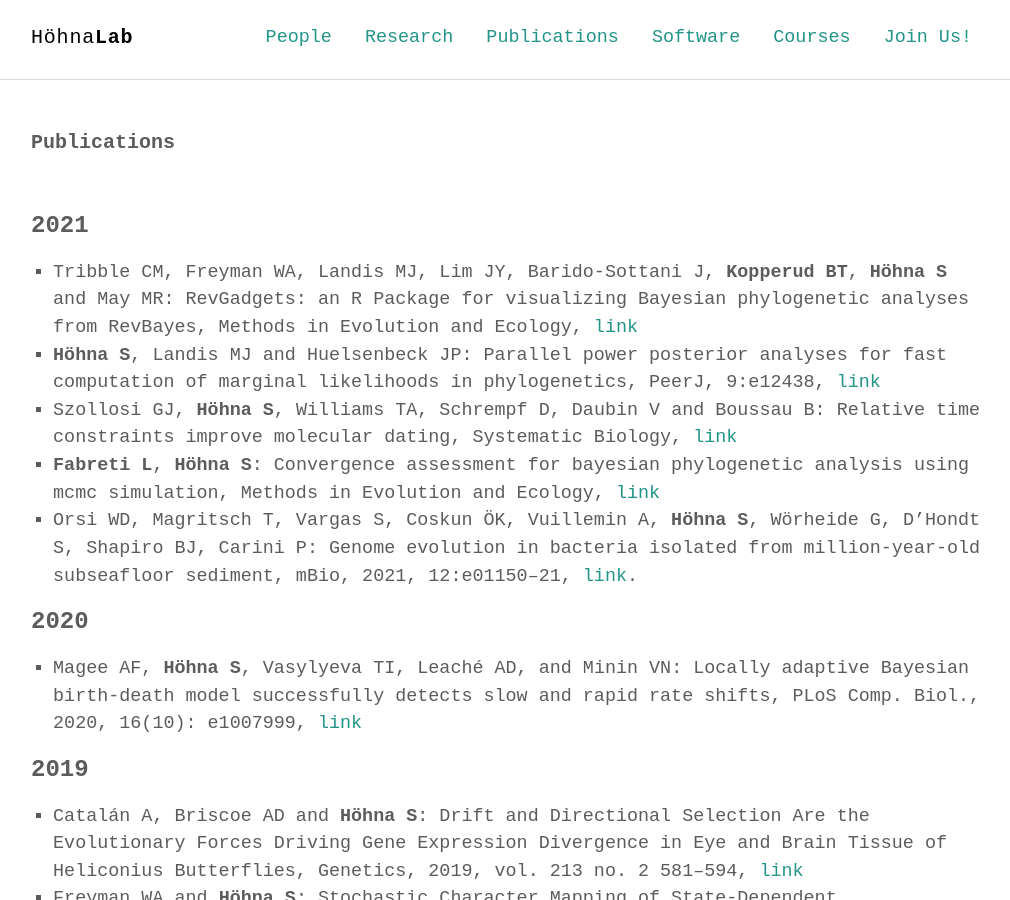
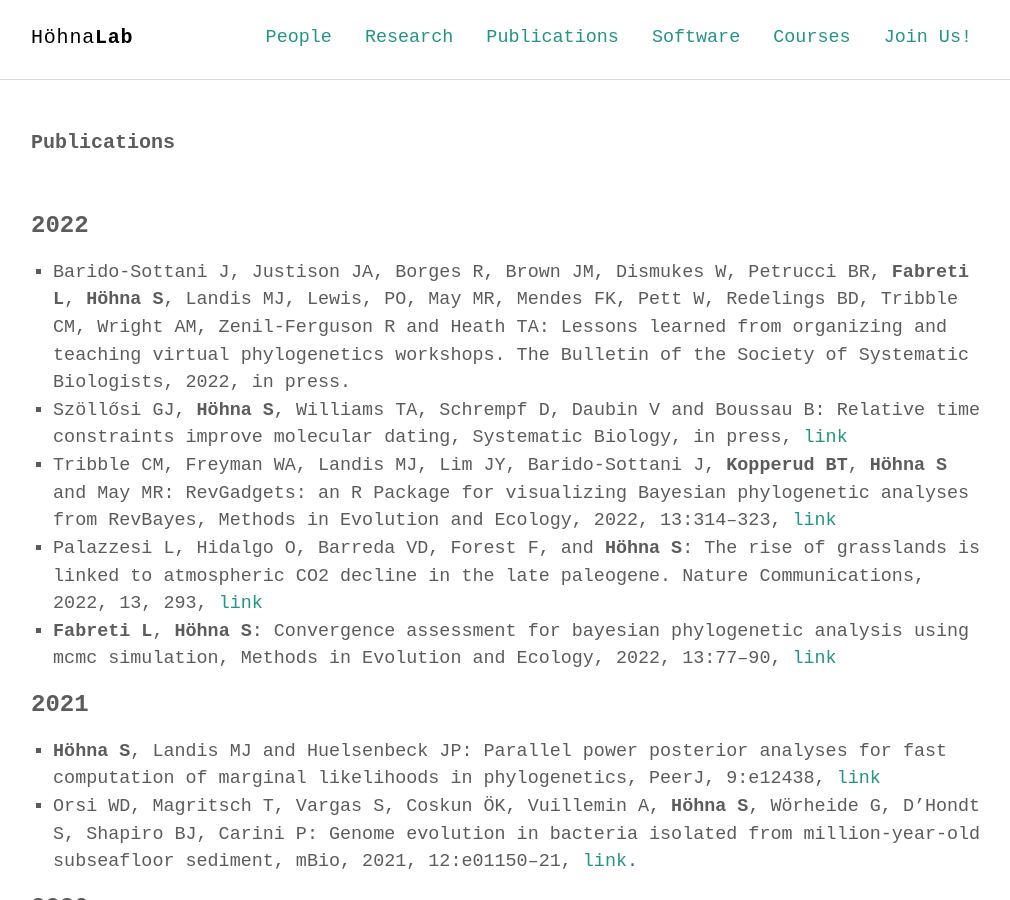
Before and after one commit to hoehnalab/hoehnalab.github.io, a Jekyll site: the page built from publications.md, in a window 1280 px wide and 900 px high. Shown: the whole window, without its empty margins (133-1143 px from the left). Built offline with Jekyll 4.4.1, drawn with Linux system fonts in a browser that asks for light colours; some web fonts are replaced.

Commit message:
Update publications.md
adding new publications

```diff
--- a/publications.md
+++ b/publications.md
@@ -4,37 +4,41 @@ title: Publications
 permalink: /publications/
 ---
 
+<h3>2022</h3>
+- Barido-Sottani J, Justison JA, Borges R, Brown JM, Dismukes W, Petrucci BR, <strong>Fabreti L</strong>, <strong>H&ouml;hna S</strong>, Landis MJ, Lewis, PO, May MR, Mendes FK, Pett W, Redelings BD, Tribble CM, Wright AM, Zenil-Ferguson R and Heath TA: Lessons learned from organizing and teaching virtual phylogenetics workshops. The Bulletin of the Society of Systematic Biologists, 2022, in press.
+- Sz&ouml;ll&#337;si GJ, <strong>H&ouml;hna S</strong>, Williams TA, Schrempf D, Daubin V and Boussau B: Relative time constraints improve molecular dating, Systematic Biology, in press, [link](https://doi.org/10.1093/sysbio/syab084)
+- Tribble CM, Freyman WA, Landis MJ, Lim JY, Barido-Sottani J, <strong>Kopperud BT</strong>, <strong>H&ouml;hna S</strong> and May MR: RevGadgets: an R Package for visualizing Bayesian phylogenetic analyses from RevBayes, Methods in Evolution and Ecology, 2022, 13:314--323, [link](https://doi.org/10.1111/2041-210X.13750)
+- Palazzesi L, Hidalgo O, Barreda VD, Forest F, and <strong>H&ouml;hna S</strong>: The rise of grasslands is linked to atmospheric CO<sub>2</sub> decline in the late paleogene. Nature Communications, 2022, 13, 293, [link](https://doi.org/10.1038/s41467-021-27897-y)
+- <strong>Fabreti L</strong>, <strong>H&ouml;hna S</strong>: Convergence assessment for bayesian phylogenetic analysis using mcmc simulation, Methods in Evolution and Ecology, 2022, 13:77–90, [link](https://doi.org/10.1111/2041-210X.13727)
+
 <h3>2021</h3>
-- Tribble CM, Freyman WA, Landis MJ, Lim JY, Barido-Sottani J, <strong>Kopperud BT</strong>, <strong>Höhna S</strong> and May MR: RevGadgets: an R Package for visualizing Bayesian phylogenetic analyses from RevBayes, Methods in Evolution and Ecology, [link](https://doi.org/10.1111/2041-210X.13750)
-- <strong>Höhna S</strong>, Landis MJ and Huelsenbeck JP: Parallel power posterior analyses for fast computation of marginal likelihoods in phylogenetics, PeerJ, 9:e12438, [link](https://doi.org/10.7717/peerj.12438)
-- Szollosi GJ, <strong>Höhna S</strong>, Williams TA, Schrempf D, Daubin V and Boussau B: Relative time constraints improve molecular dating, Systematic Biology, [link](https://doi.org/10.1093/sysbio/syab084)
-- <strong>Fabreti L</strong>, <strong>Höhna S</strong>: Convergence assessment for bayesian phylogenetic analysis using mcmc simulation, Methods in Evolution and Ecology, [link](https://doi.org/10.1111/2041-210X.13727)
-- Orsi WD, Magritsch T, Vargas S, Coskun ÖK, Vuillemin A, <strong>Höhna S</strong>, Wörheide G, D'Hondt S, Shapiro BJ, Carini P: Genome evolution in bacteria isolated from million-year-old subseafloor sediment, mBio, 2021, 12:e01150--21, [link](https://doi.org/10.1128/mBio.01150-21).
+- <strong>H&ouml;hna S</strong>, Landis MJ and Huelsenbeck JP: Parallel power posterior analyses for fast computation of marginal likelihoods in phylogenetics, PeerJ, 9:e12438, [link](https://doi.org/10.7717/peerj.12438)
+- Orsi WD, Magritsch T, Vargas S, Coskun &Ouml;K, Vuillemin A, <strong>H&ouml;hna S</strong>, W&ouml;rheide G, D'Hondt S, Shapiro BJ, Carini P: Genome evolution in bacteria isolated from million-year-old subseafloor sediment, mBio, 2021, 12:e01150--21, [link](https://doi.org/10.1128/mBio.01150-21).
 
 <h3>2020</h3>
-- Magee AF, <strong>Höhna S</strong>, Vasylyeva TI, Leaché AD, and Minin VN: Locally adaptive Bayesian birth-death model successfully detects slow and rapid rate shifts, PLoS Comp. Biol., 2020, 16(10): e1007999, [link](https://doi.org/10.1371/journal.pcbi.1007999)
+- Magee AF, <strong>H&ouml;hna S</strong>, Vasylyeva TI, Leaché AD, and Minin VN: Locally adaptive Bayesian birth-death model successfully detects slow and rapid rate shifts, PLoS Comp. Biol., 2020, 16(10): e1007999, [link](https://doi.org/10.1371/journal.pcbi.1007999)
 
 
 <h3>2019</h3>
-- Catalán A, Briscoe AD and <strong>Höhna S</strong>: Drift and Directional Selection Are the Evolutionary Forces Driving Gene Expression Divergence in Eye and Brain Tissue of Heliconius Butterflies, Genetics, 2019, vol. 213 no. 2 581--594, [link](https://doi.org/10.1534/genetics.119.302493)
-- Freyman WA and <strong>Höhna S</strong>: Stochastic Character Mapping of State-Dependent Diversification Reveals the Tempo of Evolutionary Decline in Self-Compatible Onagraceae Lineages, Systematic Biology, 2019, 68 (3), 505--519, [link](https://academic.oup.com/sysbio/article-abstract/68/3/505/5200730)
-- Silvestro D, MF Tejedor, ML Serrano-Serrano, O Loiseau, V Rossier, J Rolland, A Zizka, <strong>S Höhna</strong>, A Antonelli and N Salamin: Early Arrival and Climatically-Linked Geographic Expansion of New World Monkeys from Tiny African Ancestors, Systematic Biology, 2019, 68 (1), 78--92, [link](https://academic.oup.com/sysbio/article/68/1/78/5040681)
+- Catalán A, Briscoe AD and <strong>H&ouml;hna S</strong>: Drift and Directional Selection Are the Evolutionary Forces Driving Gene Expression Divergence in Eye and Brain Tissue of Heliconius Butterflies, Genetics, 2019, vol. 213 no. 2 581--594, [link](https://doi.org/10.1534/genetics.119.302493)
+- Freyman WA and <strong>H&ouml;hna S</strong>: Stochastic Character Mapping of State-Dependent Diversification Reveals the Tempo of Evolutionary Decline in Self-Compatible Onagraceae Lineages, Systematic Biology, 2019, 68 (3), 505--519, [link](https://academic.oup.com/sysbio/article-abstract/68/3/505/5200730)
+- Silvestro D, MF Tejedor, ML Serrano-Serrano, O Loiseau, V Rossier, J Rolland, A Zizka, <strong>S H&ouml;hna</strong>, A Antonelli and N Salamin: Early Arrival and Climatically-Linked Geographic Expansion of New World Monkeys from Tiny African Ancestors, Systematic Biology, 2019, 68 (1), 78--92, [link](https://academic.oup.com/sysbio/article/68/1/78/5040681)
 - <strong>Hsiang AY</strong>, Brombacher A, Rillo MC, Mleneck-Vautravers MJ, Conn S, Lordsmith S, Jentzen A, Henehan MJ, Metcalfe B, Fenton I, Wade BS, Fox L, Meilland J, Davis CV, Baranowski U, Groeneveld J, Edgar KM, Movellan A, Aze T, Dowsett H, Miller G, Rios N, Hull PM. (2019) Endless Forams: >34,000 modern planktonic foraminiferal images for taxonomic training and automated species recognition using convolutional neural networks, Paleoceanography and Paleoclimatology, 2019, 34, [link](https://agupubs.onlinelibrary.wiley.com/doi/abs/10.1029/2019PA003612)
 - Field DJ, Berv JS, <strong>Hsiang AY</strong>, Lanfear R, Landis MJ, Dornburg A. Timing the extant avian radiation: The rise of modern birds, and the importance of modelling molecular rate variation, PeerJ Preprints, 2019, 7, e27521v1, [link](https://peerj.com/preprints/27521/)
 
 <h3>2018</h3>
-- Condamine FL, J Rolland J, <strong>S Höhna</strong>, FAH Sperling and I Sanmartin I: Testing the Role of the Red Queen and Court Jester as Drivers of the Macroevolution of Apollo Butterflies, Systematic Biology, 2018, 67 (6), 940--964, [link](https://academic.oup.com/sysbio/article-abstract/67/6/940/4847851)
-- Martin CH and <strong>S Höhna</strong>: New evidence for the recent divergence of Devil's Hole pupfish and the plausibility of elevated mutation rates in endangered taxa, Molecular Ecology, 2018, 27 (4), 831--838, [link](https://onlinelibrary.wiley.com/doi/full/10.1111/mec.14404)
-- <strong>Höhna S</strong>, LM Coghill, G Mount, R Thomson and JM Brown: P<sup>3</sup>: Phylogenetic Posterior Prediction in RevBayes, Molecular Biology and Evolution, 2018, 35 (4), 1028--1034, [link](https://academic.oup.com/mbe/article/35/4/1028/4616601)
-- Freyman WA and <strong>Höhna S</strong>: Cladogenetic and Anagenetic Models of Chromosome Number Evolution: a Bayesian Model Averaging Approach, Systematic Biology, 2018, 67 (2), 195--215, [link](https://academic.oup.com/sysbio/article/67/2/195/4037179)
+- Condamine FL, J Rolland J, <strong>S H&ouml;hna</strong>, FAH Sperling and I Sanmartin I: Testing the Role of the Red Queen and Court Jester as Drivers of the Macroevolution of Apollo Butterflies, Systematic Biology, 2018, 67 (6), 940--964, [link](https://academic.oup.com/sysbio/article-abstract/67/6/940/4847851)
+- Martin CH and <strong>S H&ouml;hna</strong>: New evidence for the recent divergence of Devil's Hole pupfish and the plausibility of elevated mutation rates in endangered taxa, Molecular Ecology, 2018, 27 (4), 831--838, [link](https://onlinelibrary.wiley.com/doi/full/10.1111/mec.14404)
+- <strong>H&ouml;hna S</strong>, LM Coghill, G Mount, R Thomson and JM Brown: P<sup>3</sup>: Phylogenetic Posterior Prediction in RevBayes, Molecular Biology and Evolution, 2018, 35 (4), 1028--1034, [link](https://academic.oup.com/mbe/article/35/4/1028/4616601)
+- Freyman WA and <strong>H&ouml;hna S</strong>: Cladogenetic and Anagenetic Models of Chromosome Number Evolution: a Bayesian Model Averaging Approach, Systematic Biology, 2018, 67 (2), 195--215, [link](https://academic.oup.com/sysbio/article/67/2/195/4037179)
 
 
 <h3>2017</h3>
-- <strong>Höhna S</strong>, MJ Landis and TA Heath: Phylogenetic Inference using RevBayes. Current Protocols in Bioinformatics, 2017, 57:6.16.1-6.16.34, [link](http://onlinelibrary.wiley.com/doi/10.1002/cpbi.22/full)
-- Martin CH, <strong>S Höhna</strong>, JE Crawford, BJ Turner, EJ Richards and LH Simons: The complex effects of demographic history on the estimation of substitution rate: concatenated analysis results in no more than 2-fold overestimation, Proceedings of the Royal Society B, 2017, 284: 20170537, [link](https://royalsocietypublishing.org/doi/full/10.1098/rspb.2017.0537)
+- <strong>H&ouml;hna S</strong>, MJ Landis and TA Heath: Phylogenetic Inference using RevBayes. Current Protocols in Bioinformatics, 2017, 57:6.16.1-6.16.34, [link](http://onlinelibrary.wiley.com/doi/10.1002/cpbi.22/full)
+- Martin CH, <strong>S H&ouml;hna</strong>, JE Crawford, BJ Turner, EJ Richards and LH Simons: The complex effects of demographic history on the estimation of substitution rate: concatenated analysis results in no more than 2-fold overestimation, Proceedings of the Royal Society B, 2017, 284: 20170537, [link](https://royalsocietypublishing.org/doi/full/10.1098/rspb.2017.0537)
 
 <h3>2016</h3>
-- Moore BR, <strong>S Höhna</strong>, MR May, B Rannala and JP Huelsenbeck: Critically evaluating the theory and performance of Bayesian analysis of macroevolutionary mixtures. Proceedings of the National Academy of Sciences, 2016, 113 (34), 9569-9574, [link](https://www.pnas.org/content/113/34/9569.short)
-- <strong>Höhna S</strong>, MJ Landis, TA Heath, B Boussau, BR Moore, N Lartillot, JP Huelsenbeck and F Ronquist: RevBayes: Bayesian Phylogenetic Inference Using Graphical Models and an Interactive Model-Speci cation Language, Systematic Biology, 2016, 65 (4), 726-736, [link](https://academic.oup.com/sysbio/article/65/4/726/1753608/RevBayes-Bayesian-Phylogenetic-Inference-Using)
-- Conroy CR, JL Patton, M Lim, M Phuong, B Parmenter and <strong>S Höhna</strong>: Following the rivers: historical reconstruction of California voles (Microtus californicus, Muridae, Rodentia) in the deserts of eastern California, Biological Journal of the Linnean Society, 2016, 119 (1), 80–98, [link](http://onlinelibrary.wiley.com/doi/10.1111/bij.12808/full)
-- <strong>Höhna S</strong>, MR May and BR Moore: TESS: an R package for efficiently simulating phylogenetic trees and performing Bayesian inference of lineage diversification rates, Bioinformatics, 2016, 32 (5): 789-791, [link](https://academic.oup.com/bioinformatics/article/32/5/789/1744433/TESS-an-R-package-for-efficiently-simulating)
+- Moore BR, <strong>S H&ouml;hna</strong>, MR May, B Rannala and JP Huelsenbeck: Critically evaluating the theory and performance of Bayesian analysis of macroevolutionary mixtures. Proceedings of the National Academy of Sciences, 2016, 113 (34), 9569-9574, [link](https://www.pnas.org/content/113/34/9569.short)
+- <strong>H&ouml;hna S</strong>, MJ Landis, TA Heath, B Boussau, BR Moore, N Lartillot, JP Huelsenbeck and F Ronquist: RevBayes: Bayesian Phylogenetic Inference Using Graphical Models and an Interactive Model-Speci cation Language, Systematic Biology, 2016, 65 (4), 726-736, [link](https://academic.oup.com/sysbio/article/65/4/726/1753608/RevBayes-Bayesian-Phylogenetic-Inference-Using)
+- Conroy CR, JL Patton, M Lim, M Phuong, B Parmenter and <strong>S H&ouml;hna</strong>: Following the rivers: historical reconstruction of California voles (Microtus californicus, Muridae, Rodentia) in the deserts of eastern California, Biological Journal of the Linnean Society, 2016, 119 (1), 80–98, [link](http://onlinelibrary.wiley.com/doi/10.1111/bij.12808/full)
+- <strong>H&ouml;hna S</strong>, MR May and BR Moore: TESS: an R package for efficiently simulating phylogenetic trees and performing Bayesian inference of lineage diversification rates, Bioinformatics, 2016, 32 (5): 789-791, [link](https://academic.oup.com/bioinformatics/article/32/5/789/1744433/TESS-an-R-package-for-efficiently-simulating)
```
